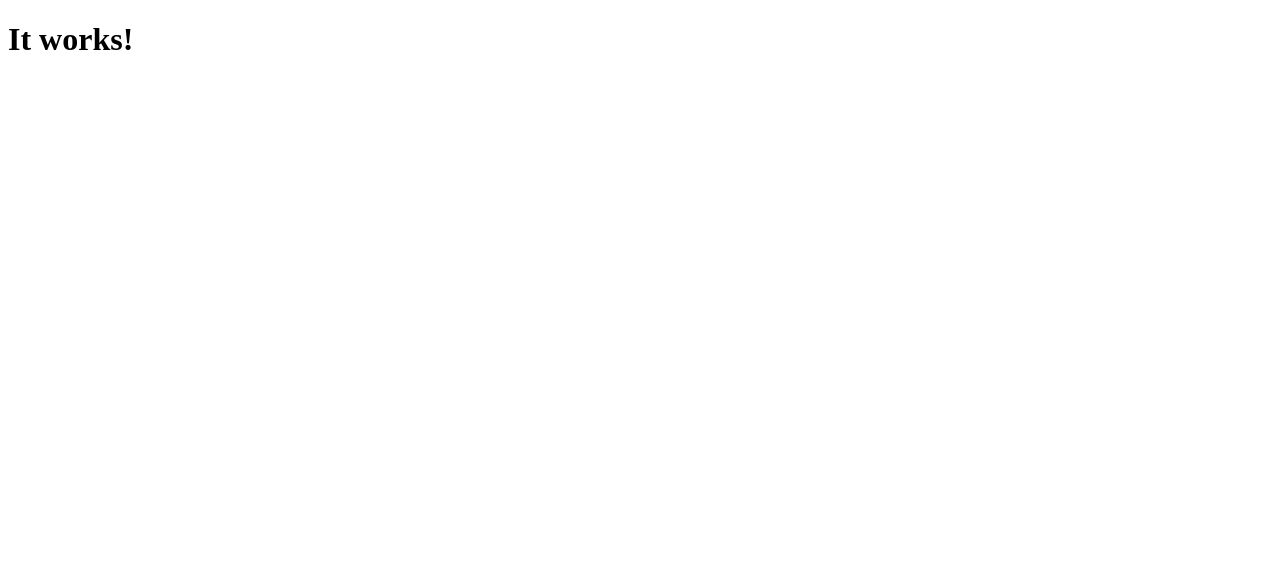
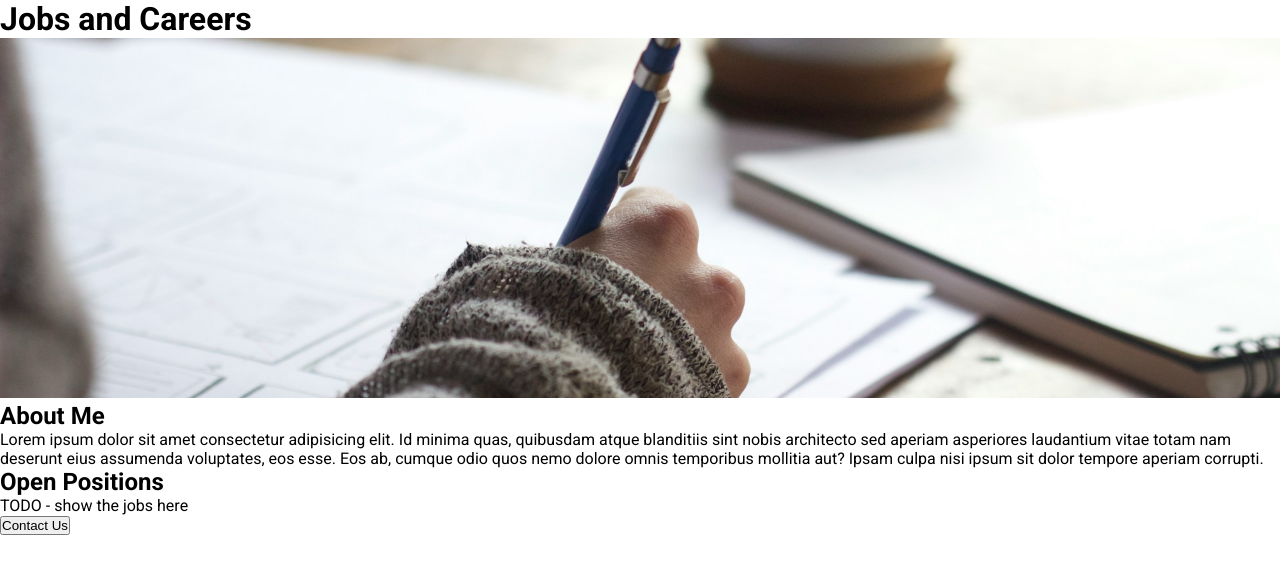
Before and after one commit to bibilogy/careers-website, a Flask app: page / in a window 1280 px wide. Before the commit the part shown is almost empty. Shown: the top 574 px of the page. Run offline with Flask 3, Linux system fonts and the light colour scheme.

Commit message:
Added templates

```diff
--- /dev/null
+++ b/static/css/main.css
@@ -0,0 +1,15 @@
+*, *::before, *::after {
+    box-sizing: border-box;
+    margin: 0;
+    padding: 0;
+}
+
+body {
+    font-family: "Roboto", sans-serif;
+}
+
+#banner {
+    width: 100%;
+    height: 360px;
+    object-fit: cover;
+}
--- a/templates/base.html
+++ b/templates/base.html
@@ -3,6 +3,10 @@
 <head>
     <meta charset="UTF-8">
     <meta name="viewport" content="width=device-width, initial-scale=1.0">
+    <link rel="preconnect" href="https://fonts.googleapis.com">
+    <link rel="preconnect" href="https://fonts.gstatic.com" crossorigin>
+    <link href="https://fonts.googleapis.com/css2?family=Roboto:wght@100;400;700&display=swap" rel="stylesheet">
+    <link rel="stylesheet" href="/static/css/main.css">
     {% block head %}
     {% endblock %}
 </head>
--- a/templates/home.html
+++ b/templates/home.html
@@ -3,5 +3,11 @@
 <title>Home page</title>
 {% endblock %}
 {% block body %}
-<h1>It works!</h1>
+<h1>Jobs and Careers</h1>
+<img id="banner" src="static/img/banner.jpg" alt="banner" height="320">
+<h2>About Me</h2>
+<p>Lorem ipsum dolor sit amet consectetur adipisicing elit. Id minima quas, quibusdam atque blanditiis sint nobis architecto sed aperiam asperiores laudantium vitae totam nam deserunt eius assumenda voluptates, eos esse. Eos ab, cumque odio quos nemo dolore omnis temporibus mollitia aut? Ipsam culpa nisi ipsum sit dolor tempore aperiam corrupti.</p>
+<h2>Open Positions</h2>
+<p>TODO - show the jobs here</p>
+<button>Contact Us</button>
 {% endblock %}
```
Also changed, not shown: static/img/banner.jpg (added), 1 other file.
